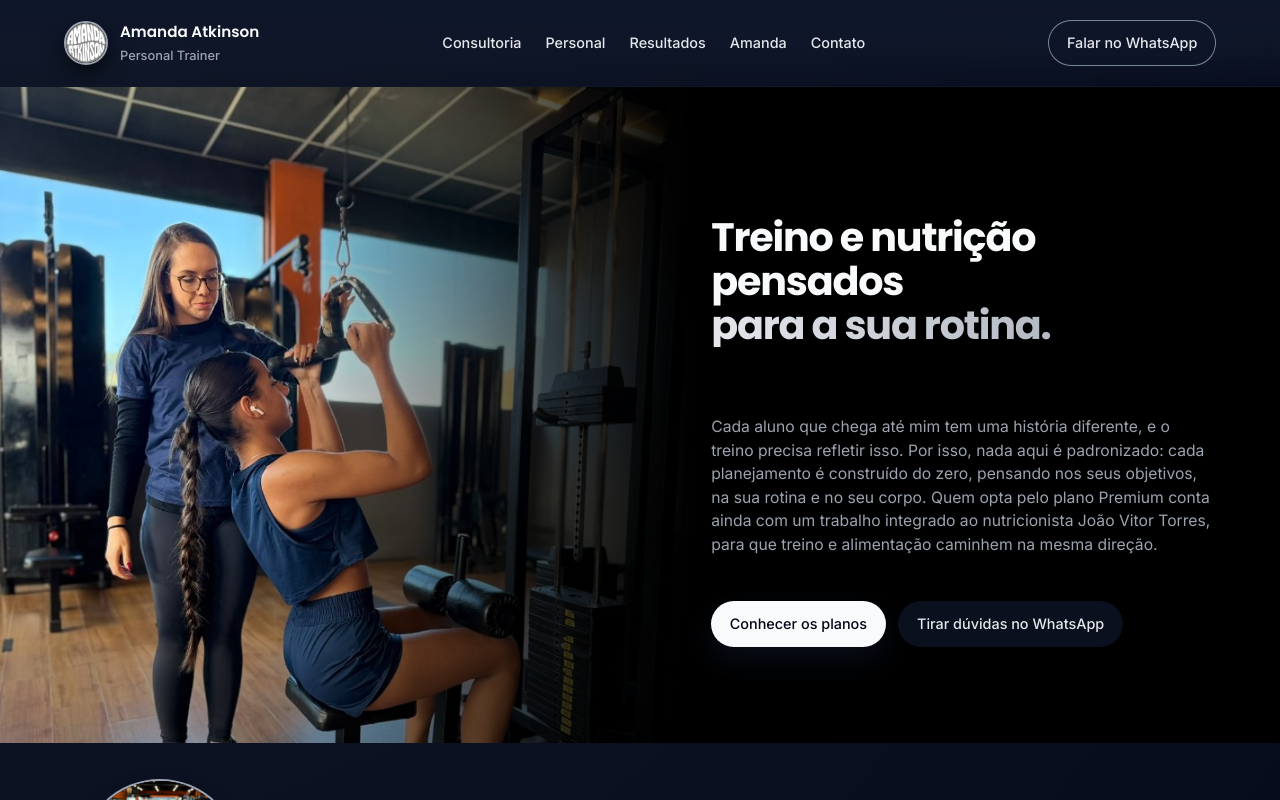
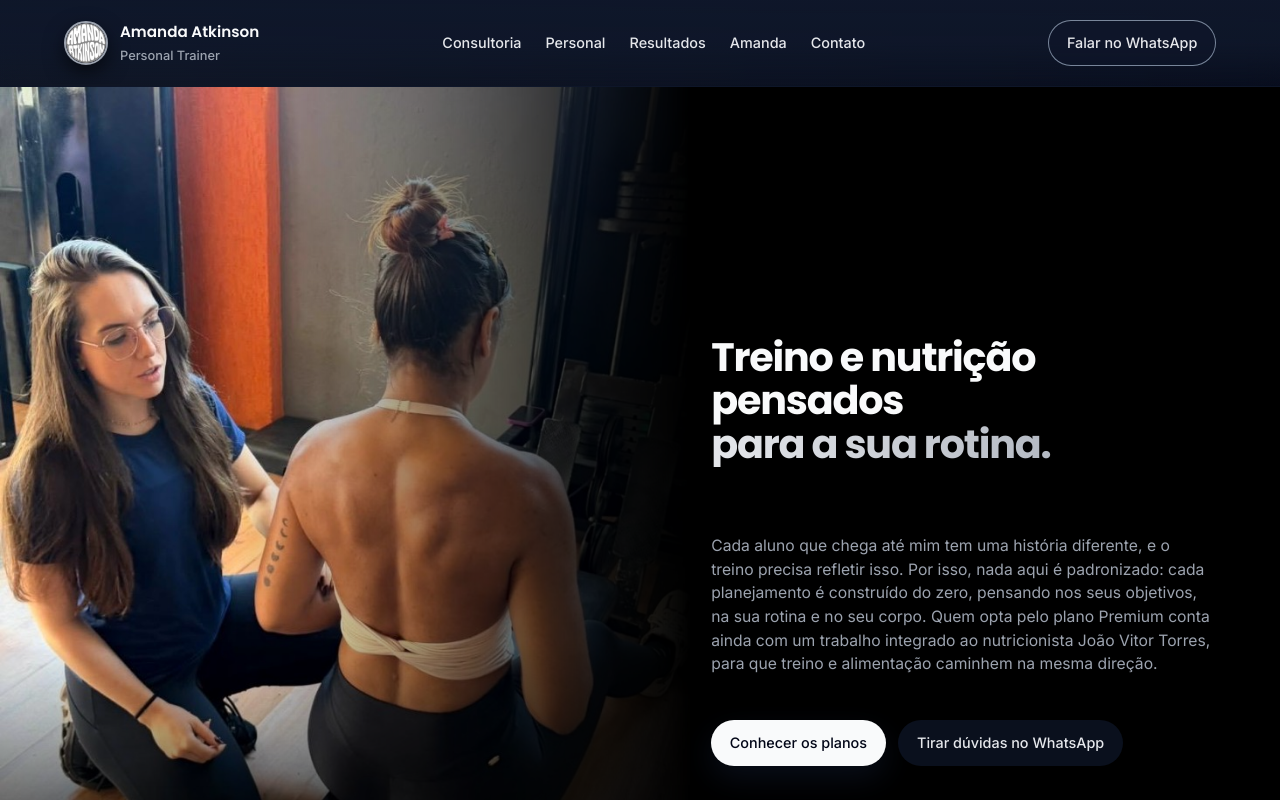
Before and after one commit to annamayatk/landing-page-amanda, a React (Vite) app: page / in a window 1280 px wide. Shown: the top 800 px of the page. Built offline with nearby package versions, Linux system fonts and the light colour scheme.

Commit message:
feat: troca a foto do hero e mostra a imagem inteira
Substitui a foto do topo pela versão recortada da Amanda e remove o crop forçado, cobrindo o fio claro na junção com o fundo.

Co-authored-by: Cursor <cursoragent@cursor.com>

```diff
--- a/src/App.css
+++ b/src/App.css
@@ -315,30 +315,48 @@ h6,
   display: grid;
   grid-template-columns: minmax(280px, 1.08fr) minmax(300px, 0.92fr);
   align-items: stretch;
-  min-height: min(82vh, 740px);
+  gap: 0;
   background: #000;
   overflow: hidden;
 }
 
 .hero-cinematic-photo {
   position: relative;
-  min-height: min(82vh, 740px);
+  background: #000;
+  overflow: hidden;
+  line-height: 0;
+  font-size: 0;
 }
 
 .hero-cinematic-photo img {
-  position: absolute;
-  inset: 0;
   display: block;
   width: 100%;
-  height: 100%;
-  object-fit: cover;
-  object-position: 48% 16%;
+  height: auto;
+  margin: 0;
+  padding: 0;
+  border: 0;
+  object-fit: contain;
+  object-position: center;
+  clip-path: inset(0 0 2px 0);
+}
+
+.hero-cinematic-photo::before {
+  content: '';
+  position: absolute;
+  left: 0;
+  right: 0;
+  bottom: 0;
+  height: 5px;
+  z-index: 2;
+  background: #000;
+  pointer-events: none;
 }
 
 .hero-cinematic-photo::after {
   content: '';
   position: absolute;
   inset: 0;
+  z-index: 1;
   background:
     linear-gradient(
       to right,
@@ -346,7 +364,7 @@ h6,
       rgba(0, 0, 0, 0.45) 66%,
       #000 100%
     ),
-    linear-gradient(to top, rgba(0, 0, 0, 0.28) 0%, transparent 32%);
+    linear-gradient(to top, #000 0%, rgba(0, 0, 0, 0.75) 14%, transparent 38%);
   pointer-events: none;
 }
 
@@ -360,6 +378,7 @@ h6,
   justify-content: center;
   gap: 1.2rem;
   padding: 3rem 5vw 3rem 1.25rem;
+  background: #000;
 }
 
 .hero-team-band {
@@ -1293,21 +1312,23 @@ h6,
   }
 
   .hero-cinematic-photo {
-    min-height: 360px;
-    max-height: 56vh;
+    min-height: 0;
+    max-height: none;
   }
 
   .hero-cinematic-photo::after {
-    background: linear-gradient(
-      to bottom,
-      transparent 42%,
-      rgba(0, 0, 0, 0.55) 78%,
-      #000 100%
-    );
+    background:
+      linear-gradient(
+        to bottom,
+        transparent 42%,
+        rgba(0, 0, 0, 0.55) 78%,
+        #000 100%
+      );
   }
 
   .hero-content {
     padding: 1.4rem 1.5rem 2.25rem;
+    margin-top: -3px;
   }
 
   .hero-team-band {
--- a/src/pages/Home.tsx
+++ b/src/pages/Home.tsx
@@ -76,7 +76,7 @@ export function Home() {
             <div className="hero-cinematic-photo">
               <img
                 src={amandaTreinoPuxadaPhoto}
-                alt="Amanda Atkinson corrigindo a execução de uma puxada alta com aluna na academia"
+                alt="Amanda Atkinson acompanhando aluna durante o treino na academia"
               />
             </div>
             <div className="hero-content scroll-reveal">
```
Also changed, not shown: src/assets/amanda-treino-puxada.jpg.
